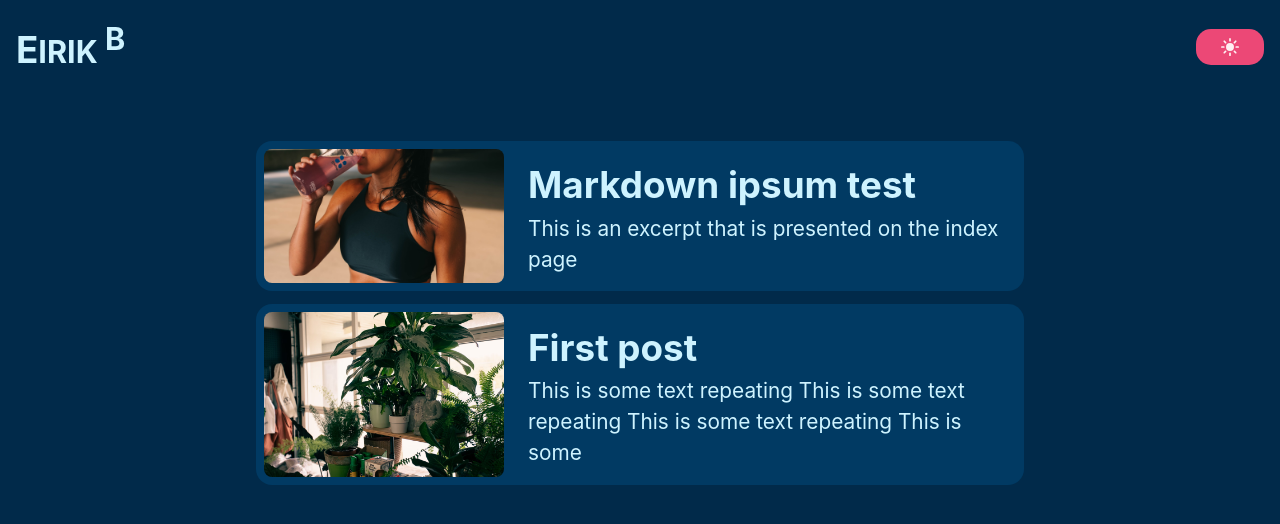
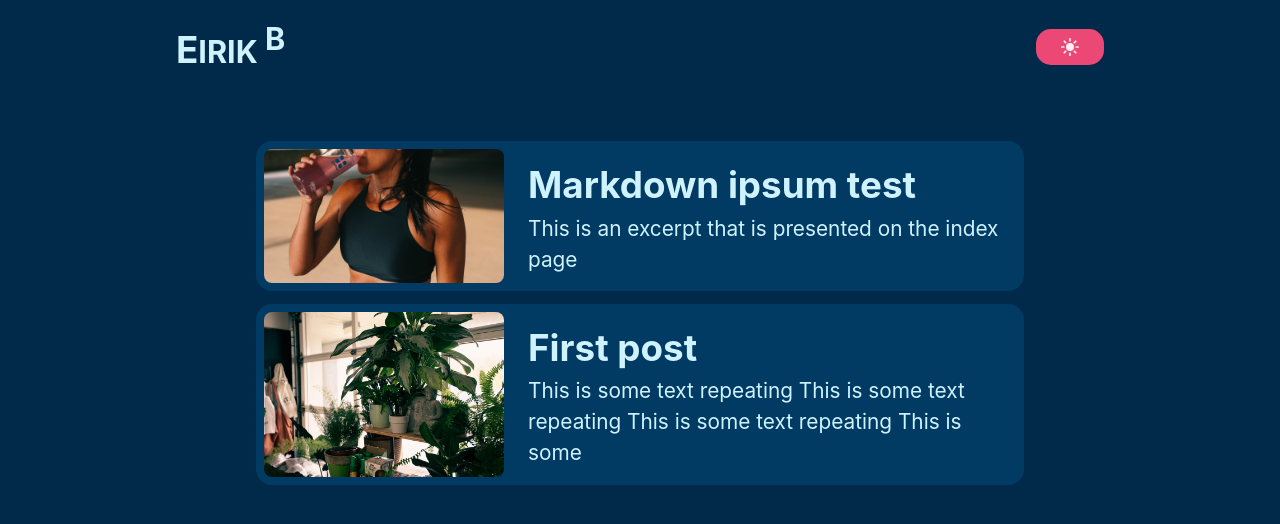
Before and after one commit to 201549BL/blog, a Next.js app: page / in a window 1280 px wide. Shown: the top 524 px of the page. Built offline with nearby package versions, Linux system fonts and the light colour scheme.

Commit message:
set max width on Header component

```diff
--- a/components/Layout.jsx
+++ b/components/Layout.jsx
@@ -3,7 +3,6 @@ import useThemeToggle from "../hooks/useThemeToggle";
 import GlobalStyle from "../styles/GlobalStyle";
 import Header from "./header/Header";
 import styled from "styled-components";
-import Head from "next/head";
 
 const Main = styled.main`
   max-width: 50rem;
--- a/components/header/Header.jsx
+++ b/components/header/Header.jsx
@@ -1,12 +1,15 @@
 import Link from "next/link";
 import React from "react";
 import styled from "styled-components";
-import { Button } from "../../styles/Buttons";
 import { HeaderContainer } from "../../styles/Header";
 import Linkable from "../Linkable";
 import ThemeToggleButton from "./ThemeToggleButton";
 import UnderlineLogo from "./UnderlineLogo";
 import { underline } from "../../styles/animations/underline";
+
+const HeaderCenter = styled.div`
+  margin: 0 auto;
+`;
 
 const Header = ({ toggleTheme }) => {
   return (
@@ -14,7 +17,6 @@ const Header = ({ toggleTheme }) => {
       <Linkable href={"/"} animation={() => underline()}>
         <UnderlineLogo />
       </Linkable>
-
       <ThemeToggleButton onClick={() => toggleTheme()} />
     </HeaderContainer>
   );
--- a/styles/Header.jsx
+++ b/styles/Header.jsx
@@ -4,7 +4,9 @@ export const HeaderContainer = styled.header`
   display: flex;
   align-items: center;
   justify-content: space-between;
+  max-width: 60rem;
   padding: 1rem;
+  margin: 0 auto;
 
   height: fit-content;
   min-height: 3rem;
```
